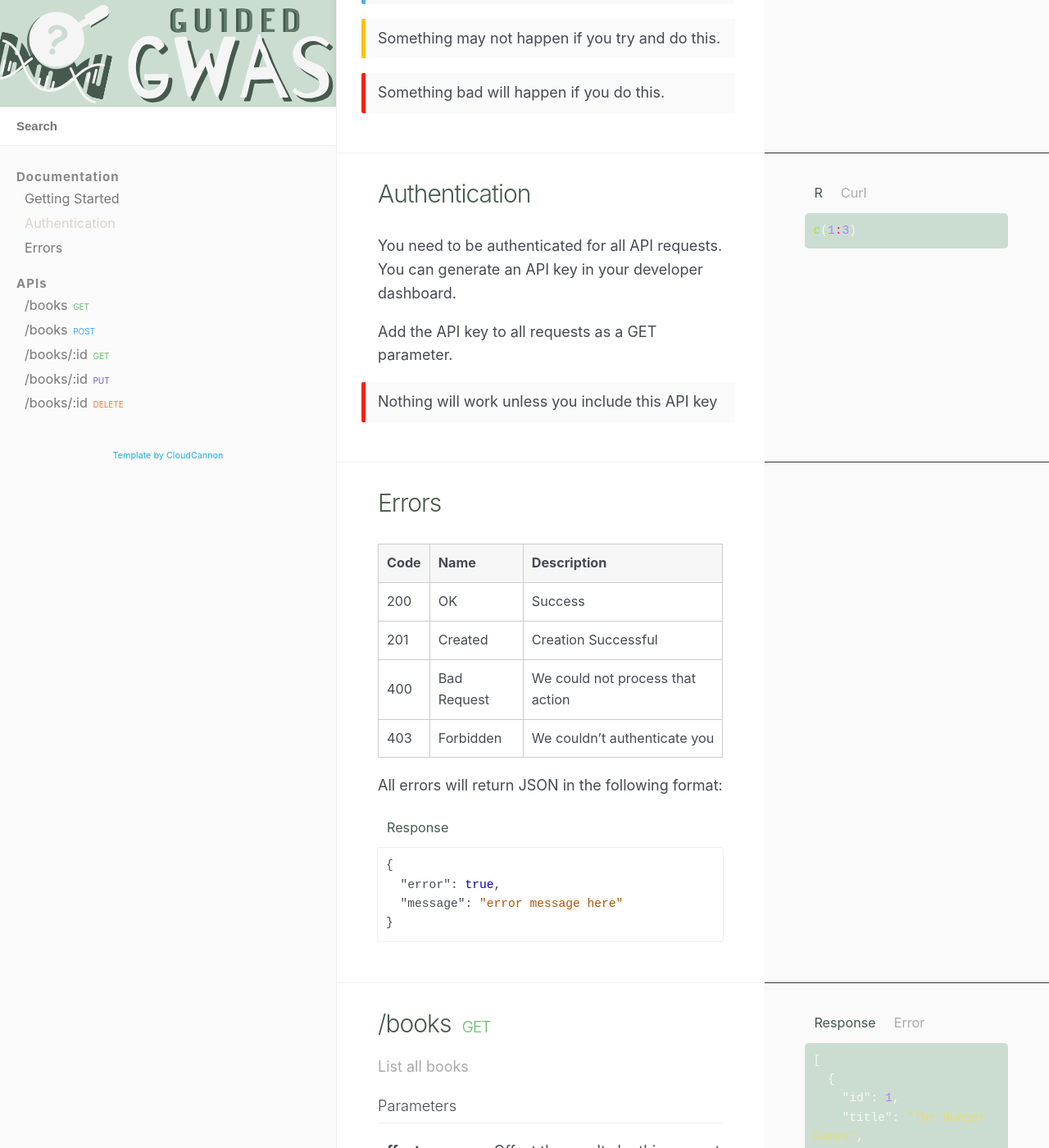
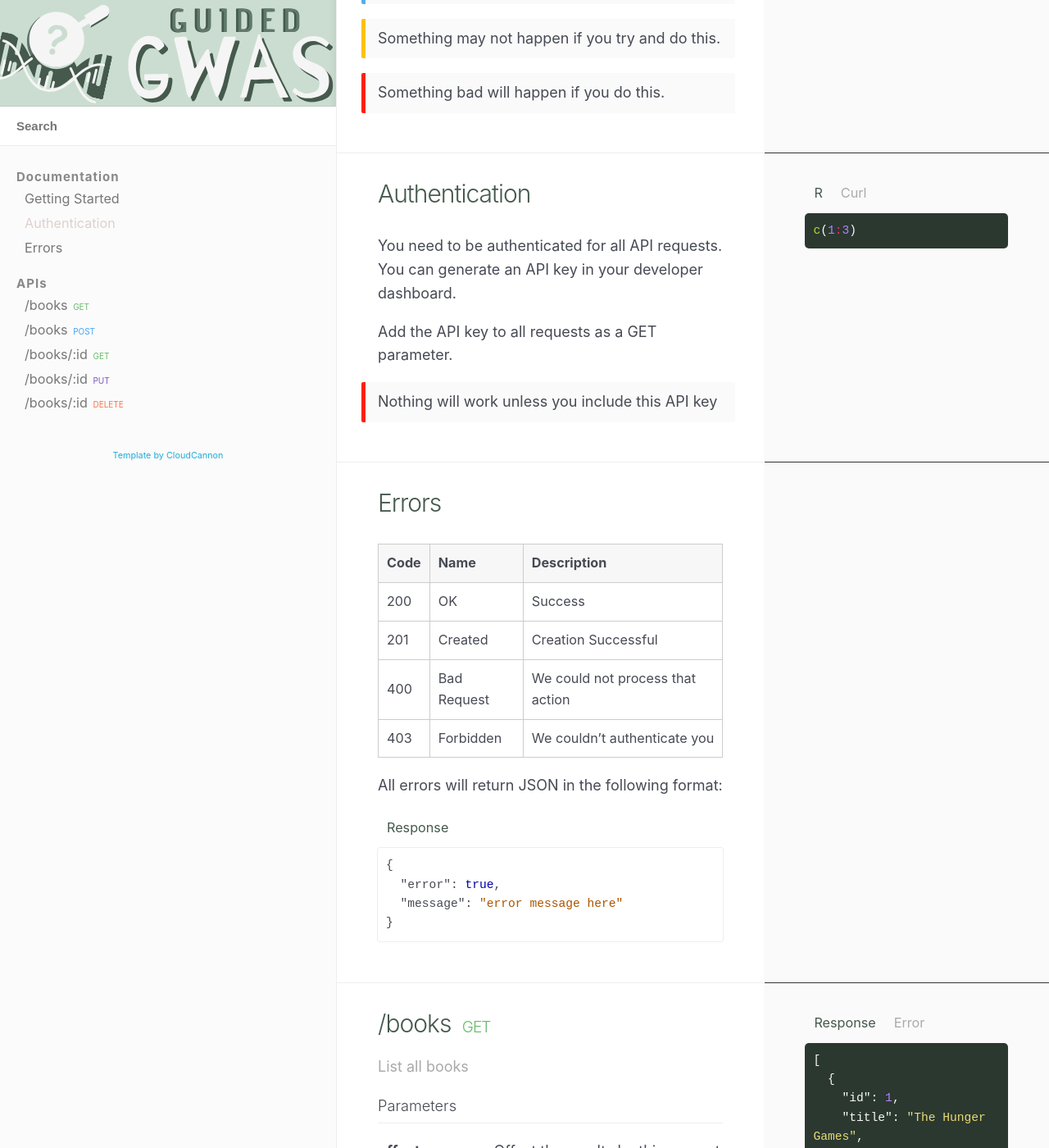
Before and after one commit to bucknor2/gg, a Jekyll site: the page built from index.html, in a window 1280 px wide and 1400 px high, scrolled down 408 px. Shown: the whole window at 82% size. Built offline with Jekyll 4.4.1, drawn with Linux system fonts in a browser that asks for light colours; nearby versions of some CDN libraries.

Commit message:
Updated '_sass/_main.scss' via CloudCannon

```diff
--- a/_sass/_main.scss
+++ b/_sass/_main.scss
@@ -351,7 +351,7 @@ hr {
 	}
 
 	pre {
-		background: #CBDDD1;
+		background: #2b3830;
 		padding: 10px;
 		border-radius: 5px;
 	}
```
